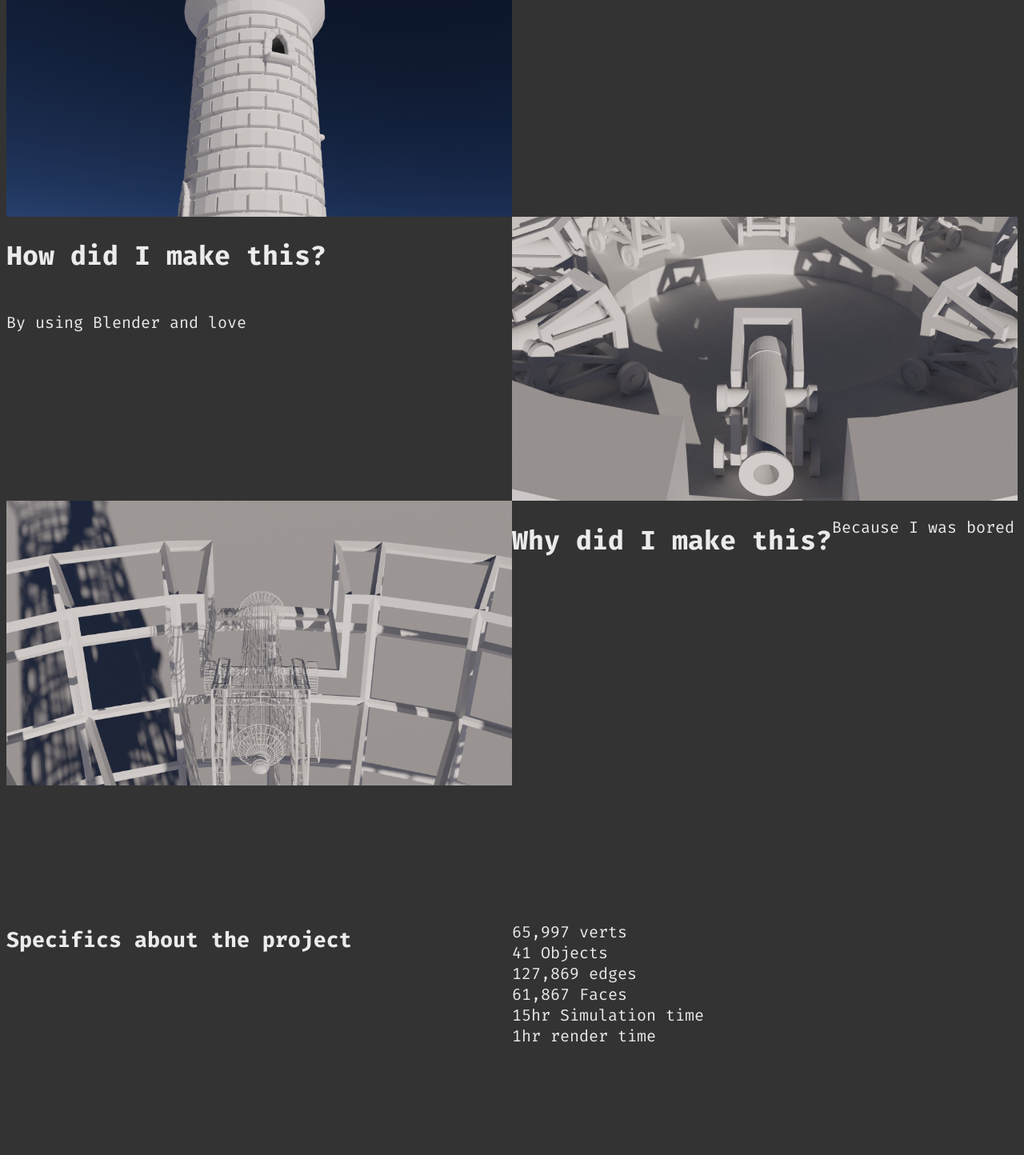
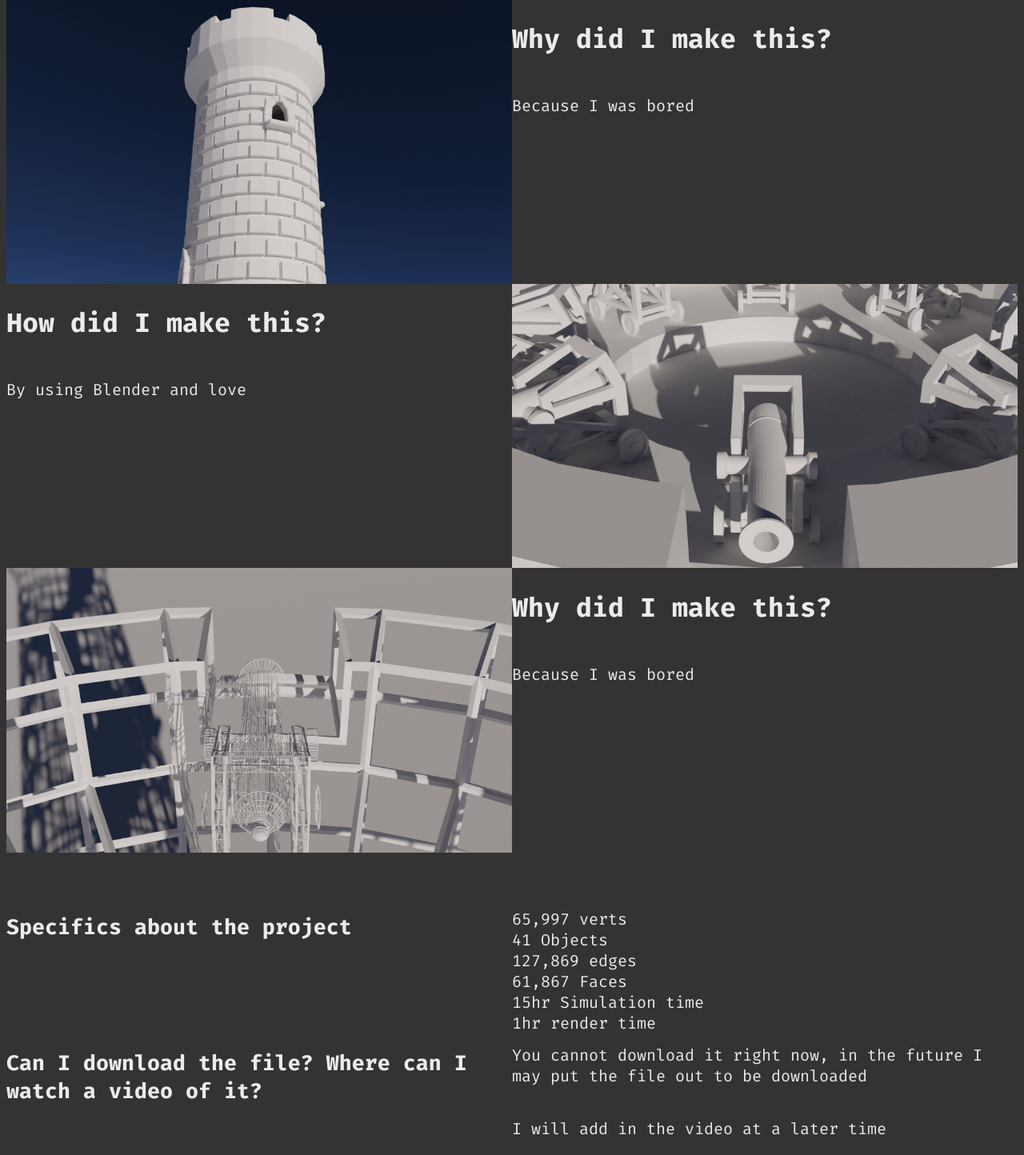
Before and after one commit to Yohello1/Yohello1_web, a PHP site: page /Projects/tower.html in a window 1280 px wide. Shown: the part 1162-2606 px from the top of the page at 80% size. Before the commit the page ends 2465 px from the top, so only its background shows below. Run offline with PHP 8.4, Linux system fonts and the light colour scheme.

Commit message:
Finished Tower page for now, might to change out photos

```diff
--- a/Projects/tower.css
+++ b/Projects/tower.css
@@ -43,7 +43,6 @@
 }
 
 .img3 {
-    background-color: aqua;
     float: right;
     width: 50%;
     display: inline;
@@ -97,14 +96,14 @@
 .break {
     float: left;
     display: inline;
-    height: 150px;
+    height: 50px;
     width: 100%;
 }
 
 .explain {
     float: left;
     display: inline;
-    height: 100px;
+    height: 170px;
     width: 100%;
 }
 
@@ -123,4 +122,12 @@
     display: inline;
     font-size: 15pt;
     float: left;
+    width: 50%;
 }
+
+.download_and_video
+{
+    display: inline;
+    padding-top: 100px;
+    width: 50%;
+}
--- a/Projects/tower.html
+++ b/Projects/tower.html
@@ -15,19 +15,7 @@
         <img src="Pictures/Lookingup.jpg">
     </div>
     <div class="img3">
-        <br>
-
-        <br>
-        <br>
-        <br>
-        <br>
-        <br>
-        <br>
-        <br>
-        <br>
-        <br>
-        <br>
-        <br>
+<img src="Pictures/final.png">
 
     </div>
     <div class="title">
@@ -80,4 +68,12 @@
         <p>65,997 verts <br> 41 Objects <br> 127,869 edges <br> 61,867 Faces<br> 15hr Simulation time <br> 1hr render time</p>
     </div>
 
+    <div class="download_and_video">
+        <h3> Can I download the file? Where can I watch a video of it?</h3>
+        <p> You cannot download it right now, in the future I may put the file out to be downloaded</p>
+        <p>I will add in the video at a later time</p>
+
+
+    </div>
+
 </body>
```
Also changed, not shown: 1 other file.
